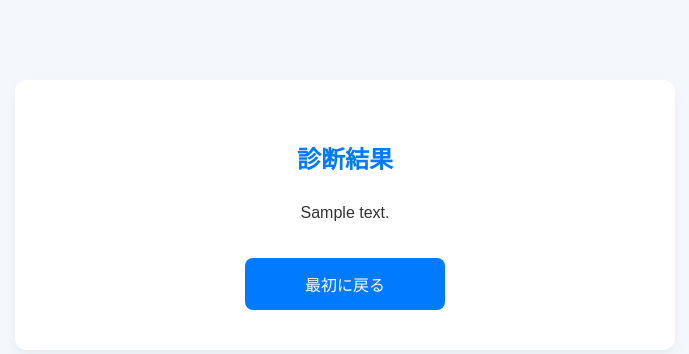
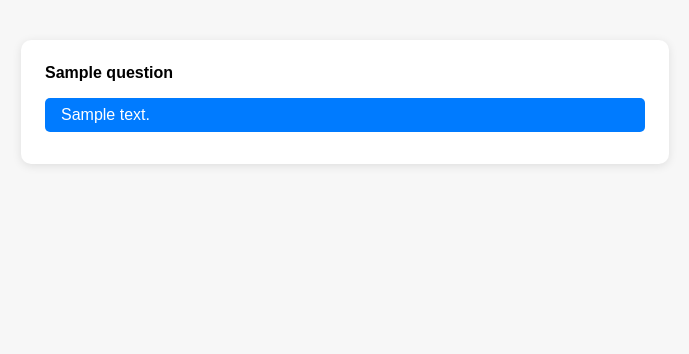
Before and after one commit to nanahoshitennto/bagtorio-aid, a Flask app: template templates/result.html in a window 1280 px wide. Shown: the top 354 px of the page, without its empty margins (295-984 px from the left). Run offline with Flask 3, Linux system fonts and the light colour scheme; the template is opened without the code that fills it: most values are stand-ins (such as "Sample title", 1, 10 or a date in 2020).

Commit message:
内容更新

```diff
--- a/app.py
+++ b/app.py
@@ -23,9 +23,7 @@ def question(qid):
         return "質問が見つかりません", 404
 
     if "result" in current:
-        # resultが指定された場合はテンプレートへメッセージを渡す
-        result_message = current["result"]
-        return render_template("result.html", result_message=result_message)
+        return render_template("result.html", result=current["result"])
 
     return render_template("question.html", qid=qid, question=current["question"], options=current["options"])
 
--- a/questions.json
+++ b/questions.json
@@ -2,44 +2,24 @@
   "start": {
     "question": "どのようなお悩みがありますか？",
     "options": [
-      {
-        "text": "髭の脱毛を検討している",
-        "next": "beard_area"
-      },
-      {
-        "text": "体のムダ毛が気になる",
-        "next": "body_area"
-      },
-      {
-        "text": "脱毛費用について知りたい",
-        "next": "price_info"
-      }
+      { "text": "髭の脱毛を検討している", "next": "beard_area" },
+      { "text": "体のムダ毛が気になる", "next": "body_area" },
+      { "text": "脱毛費用について知りたい", "next": "price_info" },
+      { "text": "レーザー脱毛について知りたい", "next": "faq_laser" }
     ]
   },
   "beard_area": {
     "question": "毎日の髭剃りが面倒だと感じていますか？",
     "options": [
-      {
-        "text": "はい",
-        "next": "beard_try_before"
-      },
-      {
-        "text": "いいえ",
-        "next": "end_beard"
-      }
+      { "text": "はい", "next": "beard_try_before" },
+      { "text": "いいえ", "next": "end_beard" }
     ]
   },
   "beard_try_before": {
     "question": "これまでにレーザー脱毛を受けたことはありますか？",
     "options": [
-      {
-        "text": "ある",
-        "next": "beard_experience"
-      },
-      {
-        "text": "ない",
-        "next": "beard_recommend"
-      }
+      { "text": "ある", "next": "beard_experience" },
+      { "text": "ない", "next": "beard_recommend" }
     ]
   },
   "beard_experience": {
@@ -54,18 +34,9 @@
   "body_area": {
     "question": "どの部位の脱毛に興味がありますか？",
     "options": [
-      {
-        "text": "胸・腹",
-        "next": "body_recommend"
-      },
-      {
-        "text": "脚・腕",
-        "next": "body_recommend"
-      },
-      {
-        "text": "VIO・お尻",
-        "next": "body_vio"
-      }
+      { "text": "胸・腹", "next": "body_recommend" },
+      { "text": "脚・腕", "next": "body_recommend" },
+      { "text": "VIO・お尻", "next": "body_vio" }
     ]
   },
   "body_recommend": {
@@ -77,27 +48,72 @@
   "price_info": {
     "question": "知りたい脱毛料金の部位を選んでください。",
     "options": [
-      {
-        "text": "ヒゲ脱毛",
-        "next": "price_beard"
-      },
-      {
-        "text": "体の脱毛",
-        "next": "price_body"
-      },
-      {
-        "text": "VIO脱毛",
-        "next": "price_vio"
-      }
+      { "text": "ヒゲ脱毛", "next": "price_beard" },
+      { "text": "もみあげ・頬", "next": "price_cheek" },
+      { "text": "首", "next": "price_neck" },
+      { "text": "Sパーツ", "next": "price_sparts" },
+      { "text": "Lパーツ", "next": "price_lparts" },
+      { "text": "両脇", "next": "price_armpit" },
+      { "text": "フェイス", "next": "price_face" },
+      { "text": "手足すっきりセット", "next": "price_limbs" },
+      { "text": "全身（顔・VIO除く）", "next": "price_fullbody" },
+      { "text": "コンプリート全身（VIO除く）", "next": "price_complete" },
+      { "text": "VIO脱毛", "next": "price_vio" }
     ]
   },
   "price_beard": {
     "result": "【ヒゲ脱毛】5回：52,800円（税込）、10回：99,000円（税込）。<br>単回：11,000円。"
   },
-  "price_body": {
-    "result": "【体の脱毛】部位により異なります（例：胸部1回8,800円〜）。<br>詳しくは公式HPへ。"
+  "price_cheek": {
+    "result": "【もみあげ・頬】1回：10,980円｜3回：22,180円｜6回：33,390円"
+  },
+  "price_neck": {
+    "result": "【首】1回：6,800円｜3回：19,510円｜6回：32,210円"
+  },
+  "price_sparts": {
+    "result": "【Sパーツ】1回：6,800円｜3回：19,510円｜6回：32,210円"
+  },
+  "price_lparts": {
+    "result": "【Lパーツ】1回：19,510円｜3回：55,660円｜6回：90,750円"
+  },
+  "price_armpit": {
+    "result": "【両脇】1回：1,680円｜3回：4,620円｜6回：9,080円"
+  },
+  "price_face": {
+    "result": "【フェイス】1回：12,710円｜3回：34,490円｜6回：55,660円"
+  },
+  "price_limbs": {
+    "result": "【手足すっきりセット】1回：44,590円｜3回：127,050円｜6回：235,270円"
+  },
+  "price_fullbody": {
+    "result": "【全身（顔・VIO除く）】1回：55,800円｜3回：164,700円｜6回：322,670円"
+  },
+  "price_complete": {
+    "result": "【コンプリート全身（VIO除く）】1回：66,990円｜3回：199,420円｜6回：389,890円"
   },
   "price_vio": {
-    "result": "【VIO脱毛】1回：16,500円、5回：66,000円（税込）。<br>詳細は無料カウンセリングへ。"
+    "result": "【VIO脱毛】トライアル：25,800円｜1回：46,800円｜5回：153,800円<br>【Vのみ】1回：19,800円｜5回：68,800円<br>【Iのみ】1回：13,800円｜5回：48,800円<br>【Oのみ】1回：13,800円｜5回：48,800円"
+  },
+  "faq_laser": {
+    "question": "どの情報が知りたいですか？",
+    "options": [
+      { "text": "レーザー脱毛とは？", "next": "faq_laser_what" },
+      { "text": "Sパーツの部位", "next": "faq_sparts" },
+      { "text": "Lパーツの部位", "next": "faq_lparts" },
+      { "text": "副作用・リスク", "next": "faq_risks" },
+      { "text": "最初に戻る", "next": "start" }
+    ]
+  },
+  "faq_laser_what": {
+    "result": "医療レーザー脱毛は病院で処置を行い、レーザー出力を患者様に合わせて調整して施術します。痛みが心配な方には麻酔クリームも使用可能です。メラニンに反応する波長のレーザーで、毛の毛隆起（buldge）を破壊します。当院ではGentle Max Pro, Gentle Max Pro Plus, Elite iQを使用しています（2024年9月現在）。"
+  },
+  "faq_sparts": {
+    "result": "Sパーツには以下が含まれます：うなじ・額・鼻下（上口ひげ）・顎・顎下・首・手の甲、指・乳輪周囲・へそ下・鼠蹊部・Vライン・Oライン・膝小僧・足の甲、指・頬（※眉毛・髪の毛周囲は0.5cm以上空けて照射）。"
+  },
+  "faq_lparts": {
+    "result": "Lパーツには以下が含まれます：肘上・肘下・膝上・膝下・胸部・背中（肩甲骨より上/下）・腰部・臀部・腹部（※コース契約の部位以外は使用不可）。"
+  },
+  "faq_risks": {
+    "result": "やけど、硬毛化、毛嚢炎、色素沈着、赤みなどが報告されています。通常は数日で改善しますが、症状が続く場合は医師にご相談ください。"
   }
 }
--- a/templates/question.html
+++ b/templates/question.html
@@ -20,13 +20,13 @@
             box-shadow: 0 4px 10px rgba(0,0,0,0.05);
         }
         h1 {
-            font-size: 1.4em;
+            font-size: 1.5em;
             margin-bottom: 1.5em;
         }
         form {
             display: flex;
             flex-direction: column;
-            gap: 1.2em;
+            gap: 1em;
         }
         button {
             background-color: #007bff;
--- a/templates/result.html
+++ b/templates/result.html
@@ -2,59 +2,65 @@
 <html lang="ja">
 <head>
     <meta charset="UTF-8">
-    <title>診断結果</title>
+    <title>結果</title>
     <style>
         body {
-            font-family: 'Arial', sans-serif;
-            background-color: #f4f8fc;
-            margin: 0;
-            padding: 0;
+            font-family: sans-serif;
+            padding: 2rem;
+            background-color: #f7f7f7;
         }
-        .container {
+        .chat-box {
+            background: #fff;
+            padding: 1.5rem;
+            border-radius: 10px;
+            box-shadow: 0 2px 10px rgba(0,0,0,0.1);
             max-width: 600px;
-            background-color: white;
-            margin: 80px auto;
-            padding: 40px 30px;
-            border-radius: 12px;
-            box-shadow: 0 6px 12px rgba(0, 0, 0, 0.05);
-            text-align: center;
+            margin: auto;
         }
-        h2 {
-            color: #007bff;
-            font-size: 24px;
-            margin-bottom: 24px;
+        .question {
+            font-weight: bold;
+            margin-bottom: 1rem;
         }
-        .message {
-            font-size: 16px;
-            color: #333;
-            line-height: 1.8;
-            word-break: break-word;
-            white-space: normal;
-            margin-bottom: 30px;
+        .option-btn {
+            display: block;
+            margin: 0.5rem 0;
+            padding: 0.5rem 1rem;
+            background-color: #007BFF;
+            color: white;
+            border: none;
+            border-radius: 5px;
+            text-align: left;
+            cursor: pointer;
+            text-decoration: none;
         }
-        .back-button {
-            background-color: #007bff;
-            color: white;
-            padding: 14px 0;
-            width: 200px;
-            display: block;
-            margin: 0 auto;
-            border: none;
-            border-radius: 8px;
-            font-size: 16px;
-            text-decoration: none;
-            transition: background-color 0.3s;
+        .option-btn:hover {
+            background-color: #0056b3;
         }
-        .back-button:hover {
-            background-color: #0056b3;
+        .answer {
+            margin-top: 1rem;
+            background-color: #e9f5ff;
+            padding: 1rem;
+            border-left: 5px solid #007BFF;
         }
     </style>
 </head>
 <body>
-    <div class="container">
-        <h2>診断結果</h2>
-        <div class="message">{{ result_message|safe }}</div>
-        <a class="back-button" href="{{ url_for('index') }}">最初に戻る</a>
+    <div class="chat-box">
+        {% if question %}
+            <div class="question">{{ question }}</div>
+            {% for option in options %}
+                <a href="{{ url_for('question', key=option.next) }}" class="option-btn">
+                    {{ option.text }}
+                </a>
+            {% endfor %}
+        {% elif result %}
+            <div class="answer">{{ result|safe }}</div>
+            <br>
+            <a href="{{ url_for('question', key='start') }}" class="option-btn">最初に戻る</a>
+        {% else %}
+            <div>データが見つかりませんでした。</div>
+            <a href="{{ url_for('question', key='start') }}" class="option-btn">最初に戻る</a>
+        {% endif %}
     </div>
 </body>
 </html>
```
